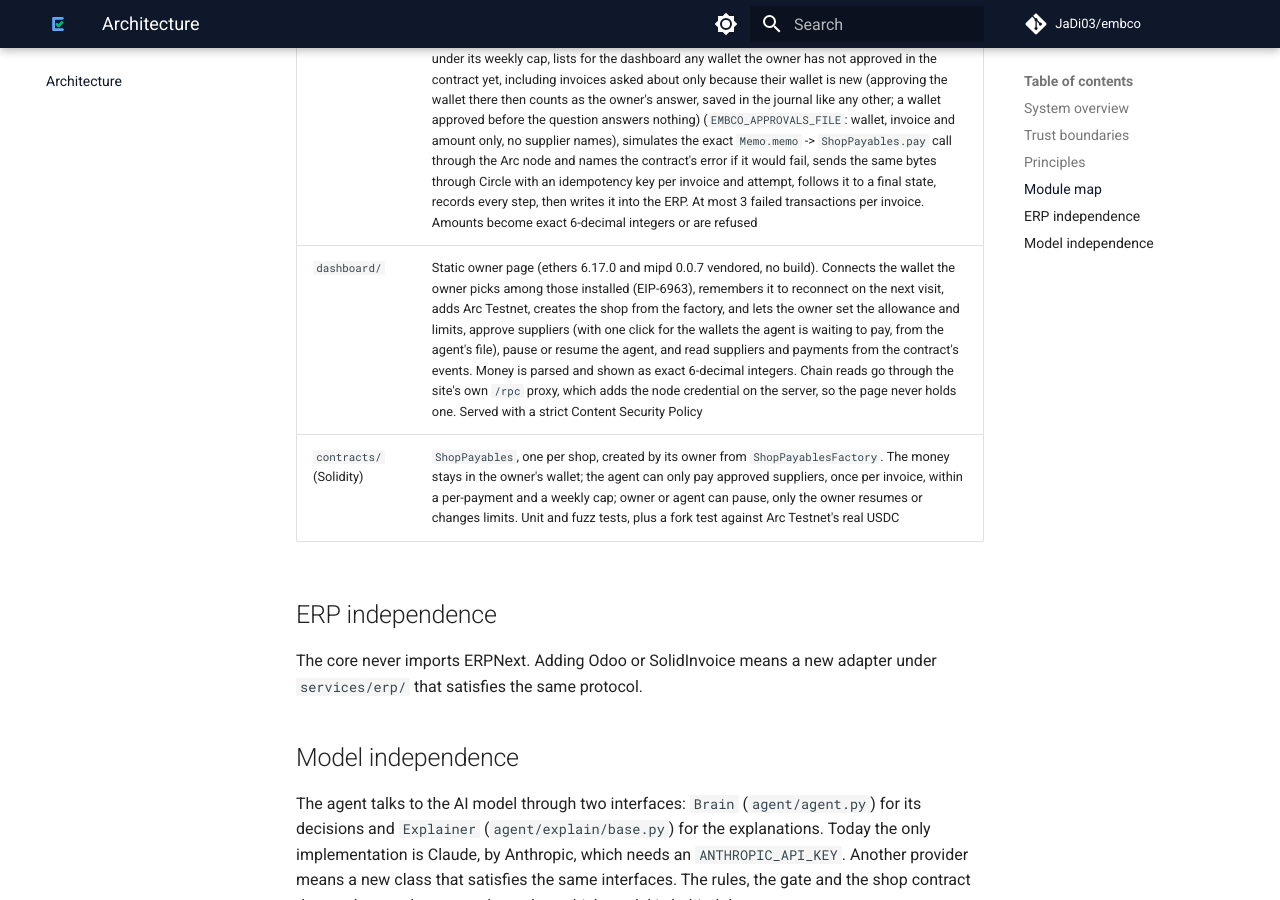
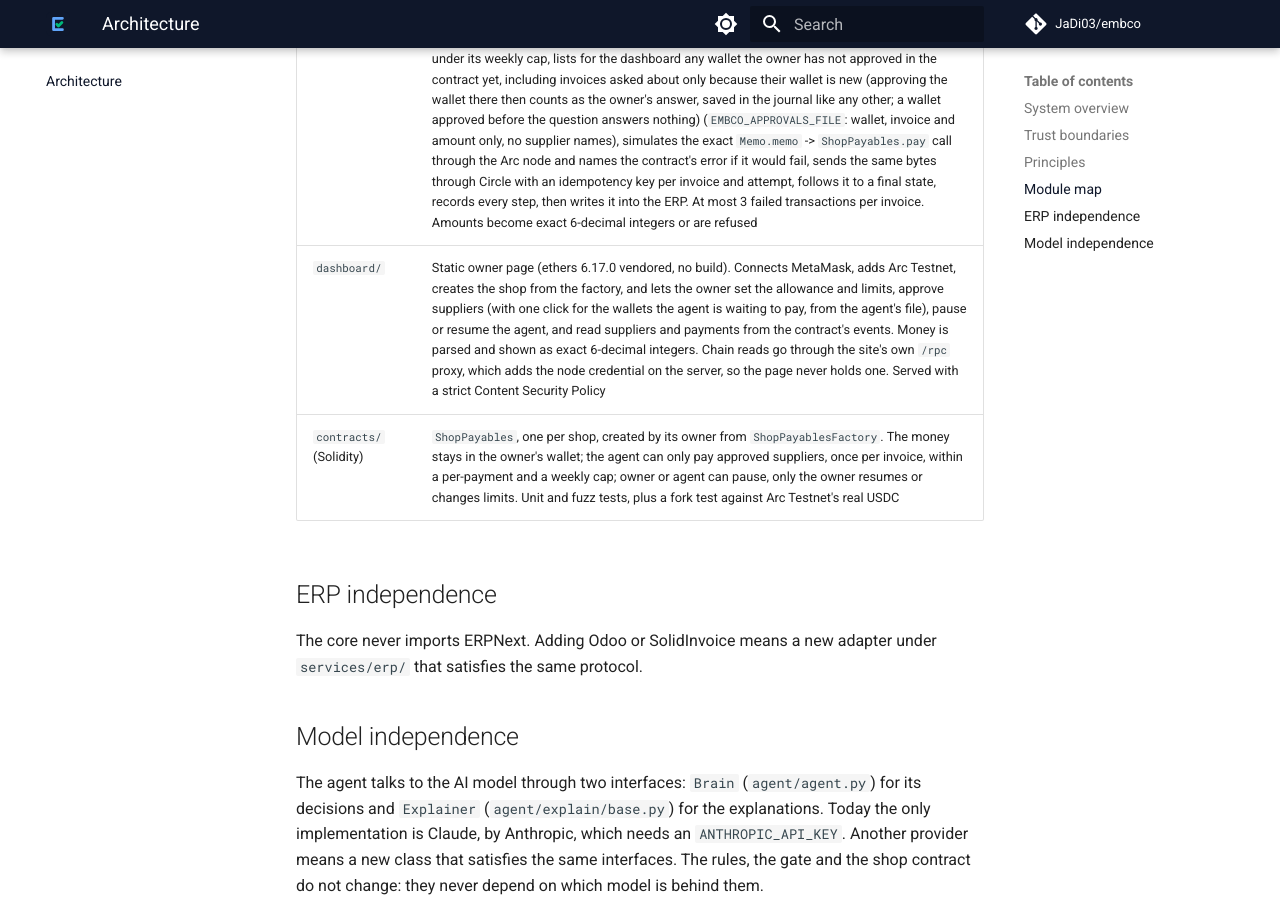
Before and after one commit to JaDi03/embco, an MkDocs documentation site: the page built from docs/architecture.md, in a window 1280 px wide and 900 px high, scrolled down 3109 px. Built offline with MkDocs 1.6.1 and Material for MkDocs 9.7.7, drawn with Linux system fonts in a browser that asks for light colours; comment, search, counter and statistics services are not loaded.

Commit message:
docs: keep the architecture page about the product

```diff
--- a/docs/architecture.md
+++ b/docs/architecture.md
@@ -49,7 +49,7 @@ The contracts live in `contracts/`.
 | `agent/explain` | A plain-language summary and next step for each HOLD or ASK decision, through the model with structured output (today Claude Haiku 5.5, at low effort; with Claude Opus and Sonnet 5.x it also gets the server-side refusal fallback). Explained once per decision and stored; a failure is logged and retried next cycle; never changes a decision. Off unless `EMBCO_EXPLAIN=on` |
 | `services/circle` | Circle developer-controlled wallets over REST: a fresh entity secret ciphertext (RSA-OAEP, SHA-256) on every write, idempotency keys, wallet creation, contract execution and transaction state. Reads are retried when the connection drops; errors never carry credentials |
 | `services/payments` | Pays the invoices planned for now: re-reads the invoice and supplier from the ERP (same amount, USD, valid wallet), skips what the contract already marks paid or what does not fit under its weekly cap, lists for the dashboard any wallet the owner has not approved in the contract yet, including invoices asked about only because their wallet is new (approving the wallet there then counts as the owner's answer, saved in the journal like any other; a wallet approved before the question answers nothing) (`EMBCO_APPROVALS_FILE`: wallet, invoice and amount only, no supplier names), simulates the exact `Memo.memo` -> `ShopPayables.pay` call through the Arc node and names the contract's error if it would fail, sends the same bytes through Circle with an idempotency key per invoice and attempt, follows it to a final state, records every step, then writes it into the ERP. At most 3 failed transactions per invoice. Amounts become exact 6-decimal integers or are refused |
-| `dashboard/` | Static owner page (ethers 6.17.0 and mipd 0.0.7 vendored, no build). Connects the wallet the owner picks among those installed (EIP-6963), remembers it to reconnect on the next visit, adds Arc Testnet, creates the shop from the factory, and lets the owner set the allowance and limits, approve suppliers (with one click for the wallets the agent is waiting to pay, from the agent's file), pause or resume the agent, and read suppliers and payments from the contract's events. Money is parsed and shown as exact 6-decimal integers. Chain reads go through the site's own `/rpc` proxy, which adds the node credential on the server, so the page never holds one. Served with a strict Content Security Policy |
+| `dashboard/` | Static owner page (ethers 6.17.0 vendored, no build). Connects MetaMask, adds Arc Testnet, creates the shop from the factory, and lets the owner set the allowance and limits, approve suppliers (with one click for the wallets the agent is waiting to pay, from the agent's file), pause or resume the agent, and read suppliers and payments from the contract's events. Money is parsed and shown as exact 6-decimal integers. Chain reads go through the site's own `/rpc` proxy, which adds the node credential on the server, so the page never holds one. Served with a strict Content Security Policy |
 | `contracts/` (Solidity) | `ShopPayables`, one per shop, created by its owner from `ShopPayablesFactory`. The money stays in the owner's wallet; the agent can only pay approved suppliers, once per invoice, within a per-payment and a weekly cap; owner or agent can pause, only the owner resumes or changes limits. Unit and fuzz tests, plus a fork test against Arc Testnet's real USDC |
 
 ## ERP independence
```
